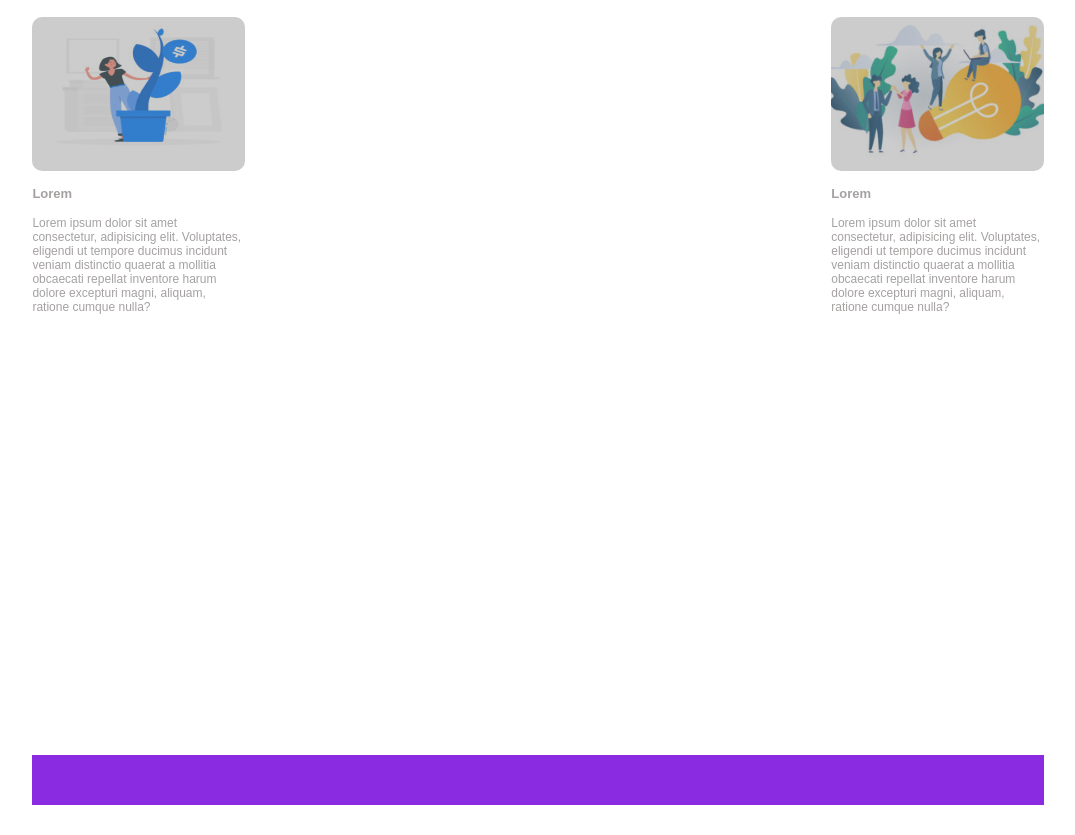
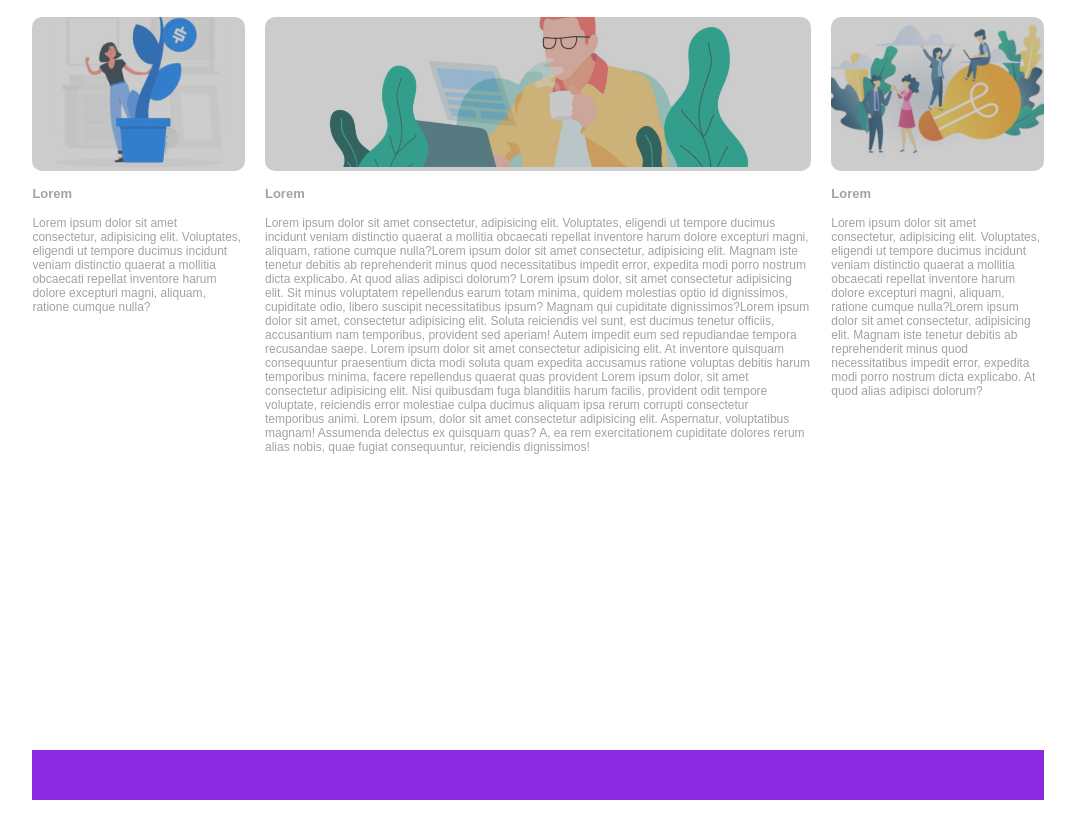
Before and after one commit to CrisL1990/cartella-repo-htmlcss-wp, a plain HTML site: page index.html in a window 1280 px wide. Shown: the part 644-1479 px from the top of the page, without its empty margins (102-1177 px from the left). Drawn offline with Linux system fonts and the light colour scheme.

Commit message:
Completato main

```diff
--- a/css/style.css
+++ b/css/style.css
@@ -113,7 +113,6 @@ main{
     margin-top: 0px;
     box-sizing: border-box;
     width: 100%;
-    height: 55%;
     padding-bottom: 2%;
 }
 
@@ -168,10 +167,11 @@ main{
     margin-bottom: 0px;
 }
 
-.icona-1{
+.icona-1, .icona-3, .icona-2{
     width: 100%;
     height: 150px;
     z-index: 9;
+    object-fit: cover;
 }
 
 .box-title{
@@ -187,24 +187,14 @@ main{
 /*Inizio left box*/
 
 /*Inizio right box*/
-.icona-2{
-    object-fit: cover;
-    width: 100%;
-    height: 150px;
-    z-index: 9;
-}
 
-.side-par{
-    color: rgb(165, 161, 161);
-    font-size: 12px;
-}
+
 /*Fine right box*/
 
 /*Fine content*/
 
 /*Inizio footer*/
 footer{
-    margin-top: 5px;
     height: 50px;
     background-color: blueviolet;
 }
--- a/index.html
+++ b/index.html
@@ -69,7 +69,7 @@
     <!--Inizio main-->
     <main>
 
-        <!--Inizio sexione content-->
+        <!--Inizio sezione content-->
         <section class="content">
 
             <!--Inizio header del content-->
@@ -82,13 +82,16 @@
             <!--Inizio left box-->
             <aside class="left-box">
 
+                <!--Immagine-->
                 <div class="left-box-img">
                     <div class="overlay"></div>
                     <img class="icona-1" src="img/img-1.jpg" alt="icona left">
                 </div>
 
+                <!--Titolo-->
                 <h3 class="box-title">Lorem</h3>
 
+                <!--Paragrafo-->
                 <p class="side-par">Lorem ipsum dolor sit amet consectetur, adipisicing elit. Voluptates, eligendi ut tempore ducimus incidunt veniam distinctio quaerat a mollitia obcaecati repellat inventore harum dolore excepturi magni, aliquam, ratione cumque nulla?</p>
             </aside>
             <!--Fine left box-->
@@ -96,32 +99,50 @@
             <!--Inizio central box-->
             <div class="central-box">
 
+                <!--Immagini-->
+                <div class="left-box-img">
+                    <div class="overlay"></div>
+                    <img class="icona-2" src="img/banner-2.jpg" alt="icona left">
+                </div>
+
+                <!--Titolo-->
+                <h3 class="box-title">Lorem</h3>
+
+                <!--Paragrafo-->
+                <p class="side-par">Lorem ipsum dolor sit amet consectetur, adipisicing elit. Voluptates, eligendi ut tempore ducimus incidunt veniam distinctio quaerat a mollitia obcaecati repellat inventore harum dolore excepturi magni, aliquam, ratione cumque nulla?Lorem ipsum dolor sit amet consectetur, adipisicing elit. Magnam iste tenetur debitis ab reprehenderit minus quod necessitatibus impedit error, expedita modi porro nostrum dicta explicabo. At quod alias adipisci dolorum?
+                    Lorem ipsum dolor, sit amet consectetur adipisicing elit. Sit minus voluptatem repellendus earum totam minima, quidem molestias optio id dignissimos, cupiditate odio, libero suscipit necessitatibus ipsum? Magnam qui cupiditate dignissimos?Lorem ipsum dolor sit amet, consectetur adipisicing elit. Soluta reiciendis vel sunt, est ducimus tenetur officiis, accusantium nam temporibus, provident sed aperiam! Autem impedit eum sed repudiandae tempora recusandae saepe. Lorem ipsum dolor sit amet consectetur adipisicing elit. At inventore quisquam consequuntur praesentium dicta modi soluta quam expedita accusamus ratione voluptas debitis harum temporibus minima, facere repellendus quaerat quas provident
+                    Lorem ipsum dolor, sit amet consectetur adipisicing elit. Nisi quibusdam fuga blanditiis harum facilis, provident odit tempore voluptate, reiciendis error molestiae culpa ducimus aliquam ipsa rerum corrupti consectetur temporibus animi.
+                    Lorem ipsum, dolor sit amet consectetur adipisicing elit. Aspernatur, voluptatibus magnam! Assumenda delectus ex quisquam quas? A, ea rem exercitationem cupiditate dolores rerum alias nobis, quae fugiat consequuntur, reiciendis dignissimos!
+                </p>
             </div>
             <!--Fine central box-->
 
             <!--Inizio right box-->
             <aside class="right-box">
 
-                <div class="right-box-img">
+                <!--immagini-->
+                <div class="left-box-img">
                     <div class="overlay"></div>
-                    <img class="icona-2" src="img/img-3.jpg" alt="icona left">
+                    <img class="icona-3" src="img/img-3.jpg" alt="icona left">
                 </div>
 
+                <!--Titolo-->
                 <h3 class="box-title">Lorem</h3>
 
-                <p class="side-par">Lorem ipsum dolor sit amet consectetur, adipisicing elit. Voluptates, eligendi ut tempore ducimus incidunt veniam distinctio quaerat a mollitia obcaecati repellat inventore harum dolore excepturi magni, aliquam, ratione cumque nulla?</p>
-
+                <!--Paragrafo-->
+                <p class="side-par">Lorem ipsum dolor sit amet consectetur, adipisicing elit. Voluptates, eligendi ut tempore ducimus incidunt veniam distinctio quaerat a mollitia obcaecati repellat inventore harum dolore excepturi magni, aliquam, ratione cumque nulla?Lorem ipsum dolor sit amet consectetur, adipisicing elit. Magnam iste tenetur debitis ab reprehenderit minus quod necessitatibus impedit error, expedita modi porro nostrum dicta explicabo. At quod alias adipisci dolorum?</p>
             </aside>
             <!--Fine right box-->
-
         </section>
         <!--Fine sexione content-->
+    </main>
+    <!--Fine main-->
 
-    </main>
-
+    <!--Inizio footer-->
     <footer>
 
     </footer>
+    <!--Fine footer-->
 
 </body>
 </html>
```
